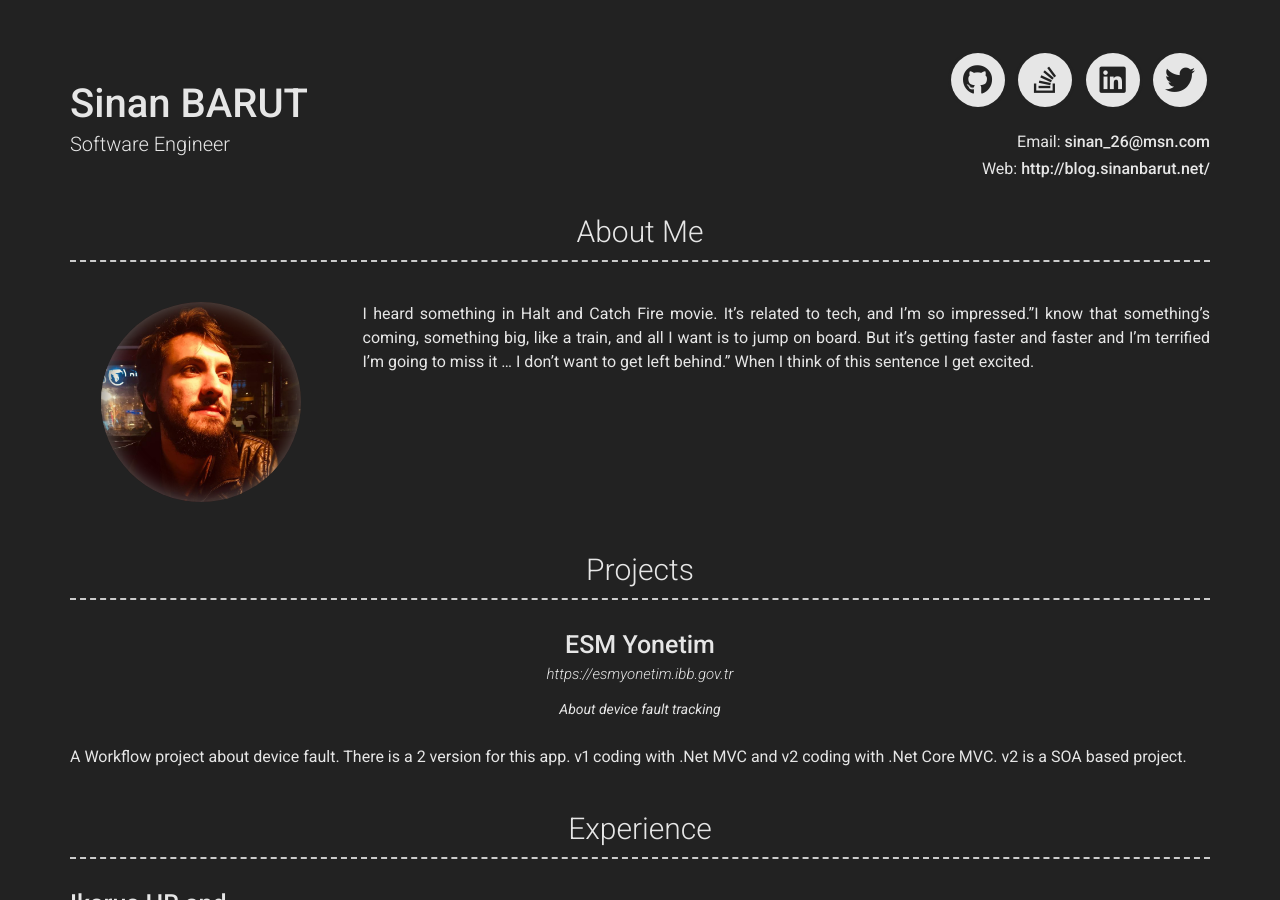
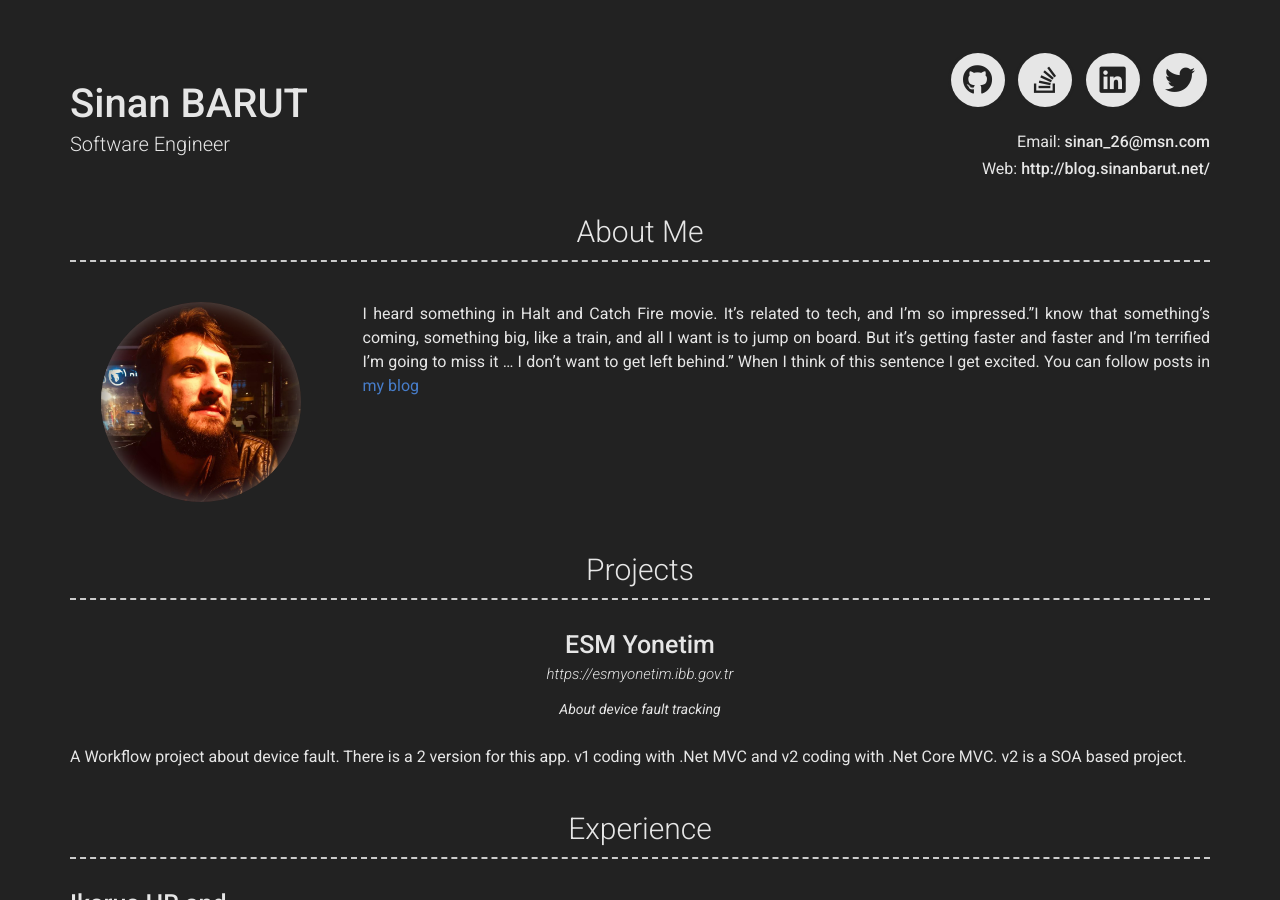
Before and after one commit to SinanBarut26/sinanbarut26.github.io, a Jekyll site: the page built from index.md, in a window 1280 px wide and 900 px high. Built offline with Jekyll 4.4.1, drawn with Linux system fonts in a browser that asks for light colours; nearby versions of some CDN libraries; some of the changed text lies outside the part shown.

Commit message:
Blog link and favicon added

```diff
--- a/_config.yml
+++ b/_config.yml
@@ -1,6 +1,6 @@
 # Site
 # repository: Git repository where your resume will be hosted, only required if you are hosting on GitHub (eg. sproogen/modern-resume-theme)
-# favicon: Directory of your favicon (eg. images/favicon.ico)(optional)
+favicon: images/favicon.ico
 
 # Personal info
 name: Sinan BARUT
@@ -45,8 +45,7 @@ linkedin_username: sinanbarut26
 # about_title: About Me (Use this to override about section title)
 about_profile_image: images/profile.jpg
 about_content: | # this will include new lines to allow paragraphs
-  I heard something in Halt and Catch Fire movie. It’s related to tech, and I’m so impressed.”I know that something’s coming, something big, like a train, and all I want is to jump on board. But it’s getting faster and faster and I’m terrified I’m going to miss it … I don’t want to get left behind.” When I think of this sentence I get excited.
-
+  I heard something in Halt and Catch Fire movie. It’s related to tech, and I’m so impressed.”I know that something’s coming, something big, like a train, and all I want is to jump on board. But it’s getting faster and faster and I’m terrified I’m going to miss it … I don’t want to get left behind.” When I think of this sentence I get excited. You can follow posts in [my blog](https://blog.sinanbarut.net/)
 
 # Projects Section
 # projects_title: Projects #(Use this to override about projects section title)
@@ -66,10 +65,10 @@ more_content: | # this will include new lines to allow paragraphs
     * *.Net*, *.Net Core*, *C#*, *Python*, *Javascript*
 
   Research and Work:
-    * Docker, Flutter, AWS Lamda, AWS DynamoDB, Swarm, Microservices
+    * *Docker*, *Flutter*, *AWS Lamda*, *AWS DynamoDB*, *Swarm*, *Microservices*
 
   I have only basic info
-    * EsriJS, MongoDB, Java
+    * *EsriJS*, *MongoDB*, *Java*
 
 # Or you could title it **Skills** and write a bit more about things that make you more desirable, like *leadership* or *teamwork*
 
```
Also changed, not shown: images/favicon.ico (added).
